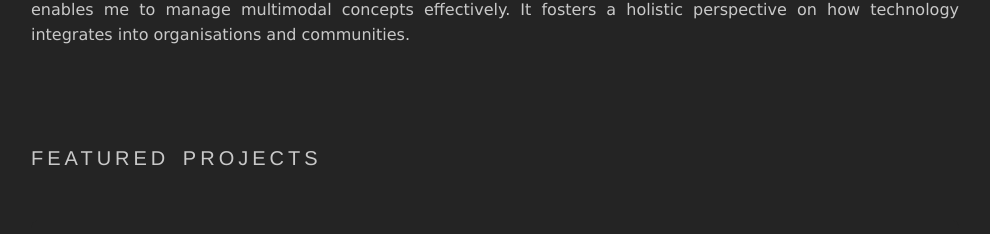
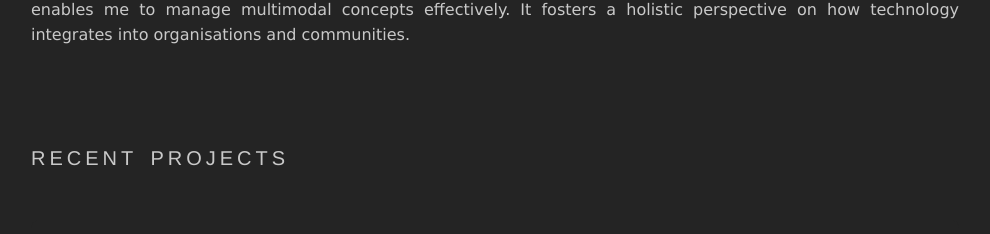
Before and after one commit to johnlim2019/portfolio-web, a React (Vite) app: page / in a window 1280 px wide. Shown: the part 1190-1424 px from the top of the page, without its empty margins (145-1135 px from the left). Built offline with nearby package versions, Linux system fonts and the light colour scheme; grey boxes are pictures that could not be loaded.

Commit message:
feat: added recent projects display - added title to component props

```diff
--- a/src/components/RecentPostDisplay/Interfaces/IPostCard.ts
+++ b/src/components/RecentPostDisplay/Interfaces/IPostCard.ts
@@ -5,8 +5,9 @@ export interface IPostCard {
     paragraph: string
 }
 
-export interface IProps {
-    jsonFile: string
+export interface IRecentPostDisplayProps {
+    jsonFile: string,
+    title: string
 }
 
 export interface ICardList {
--- a/src/components/RecentPostDisplay/RecentPostDisplay.tsx
+++ b/src/components/RecentPostDisplay/RecentPostDisplay.tsx
@@ -3,13 +3,13 @@ import { useEffect, useState } from 'react';
 import "../../assets/buttons.css";
 import "../../assets/containers.css";
 import "../../assets/titles.css";
-import { ICardList, IPostCard, IProps } from './Interfaces/IPostCard';
+import { ICardList, IPostCard, IRecentPostDisplayProps } from './Interfaces/IPostCard';
 import PostCard from './PostCard';
 import "./PostCard.css";
 
 
 
-function RecentPostDisplay(props: IProps): JSX.Element {
+function RecentPostDisplay(props: IRecentPostDisplayProps): JSX.Element {
 
     const [data, setData] = useState<IPostCard[]>([]);
     const [isLoaded, setIsLoaded] = useState<boolean>(false);
@@ -37,7 +37,7 @@ function RecentPostDisplay(props: IProps): JSX.Element {
     if (!isLoaded) {
         return (
             <div className='headerContainer'>
-                <Title order={3} fw={100} tt='uppercase' className='homeTitleText2'>Featured projects</Title>
+                <Title order={3} fw={100} tt='uppercase' className='homeTitleText2'>{props.title}</Title>
             </div>
         )
     }
@@ -47,7 +47,7 @@ function RecentPostDisplay(props: IProps): JSX.Element {
     return (
         <>
             <div className='headerContainer'>
-                <Title order={3} fw={100} tt='uppercase' className='homeTitleText2'>Featured projects</Title>
+                <Title order={3} fw={100} tt='uppercase' className='homeTitleText2'>{props.title}</Title>
             </div>
             <div>
                 {
--- a/src/pages/Home/Home.tsx
+++ b/src/pages/Home/Home.tsx
@@ -48,7 +48,7 @@ function HomePage(): JSX.Element {
                     <Text ta='justify'>
                         This portfolio encompasses diverse fields, ranging from culture to technology. This interdisciplinary background enables me to manage multimodal concepts effectively. It fosters a holistic perspective on how technology integrates into organisations and communities.
                     </Text>
-                    <RecentPostDisplay jsonFile="./featured_projects.json" />
+                    <RecentPostDisplay title="Recent Projects" jsonFile="./featured_projects.json" />
                 </Stack>
             </Container >
 
```
